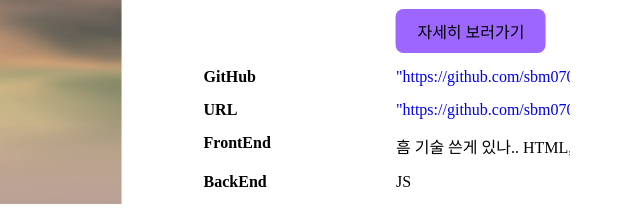
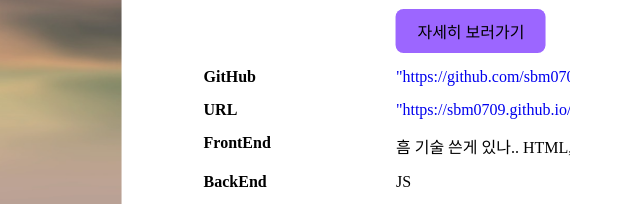
Before and after one commit to sbm0709/portfolio, a website built with Parcel: page index.html in a window 1280 px wide. Shown: the part 2607-2820 px from the top of the page, 640-1280 px from the left. Built offline with nearby package versions, Linux system fonts and the light colour scheme; a web font is replaced by a local one.

Commit message:
portfolio 5일차 github 웹페이지 등재

```diff
--- a/index.html
+++ b/index.html
@@ -299,7 +299,7 @@
                         <span>URL</span>
                       </div>
                       <div class="explanation_content">
-                        <a href="https://github.com/sbm0709">"https://github.com/sbm0709" </a>
+                        <a href="https://sbm0709.github.io/portfolio">"https://sbm0709.github.io/portfolio" </a>
                       </div>
                     </div>
                     <div class="explanation_box">
```
